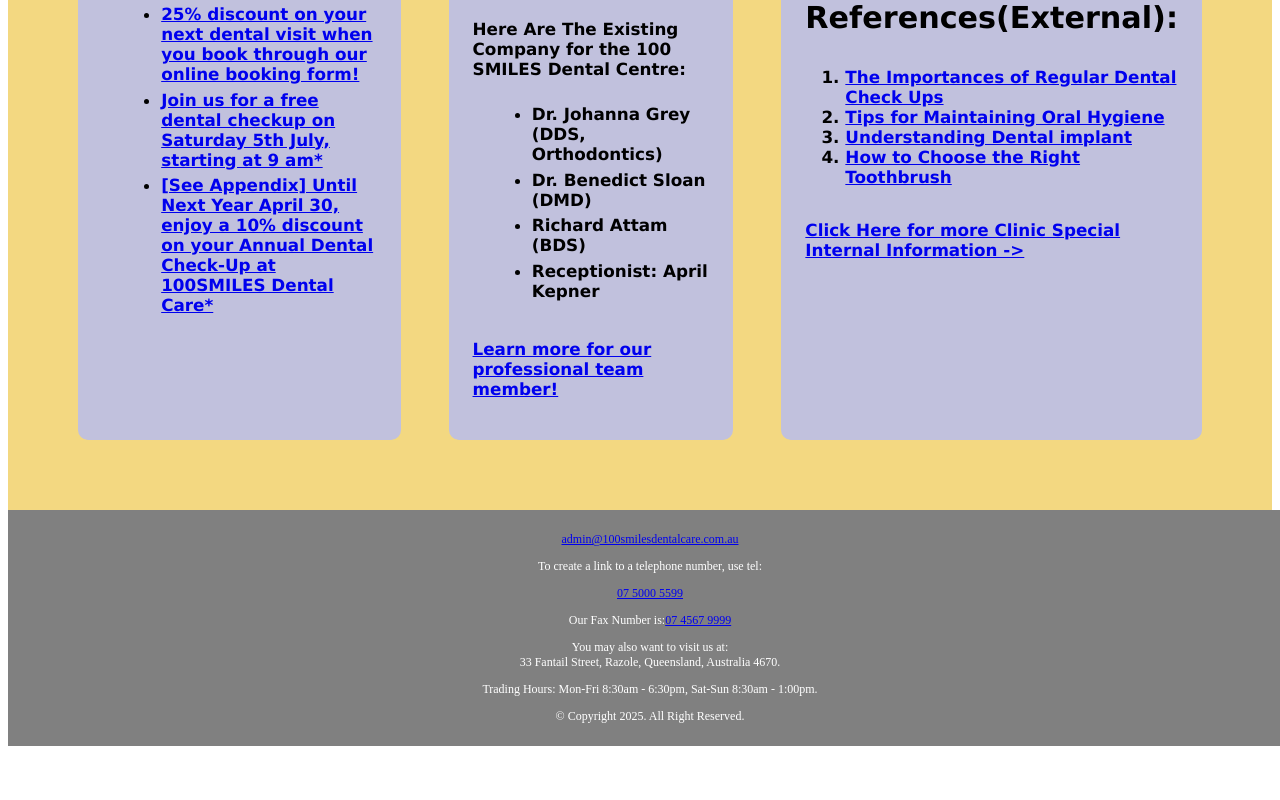
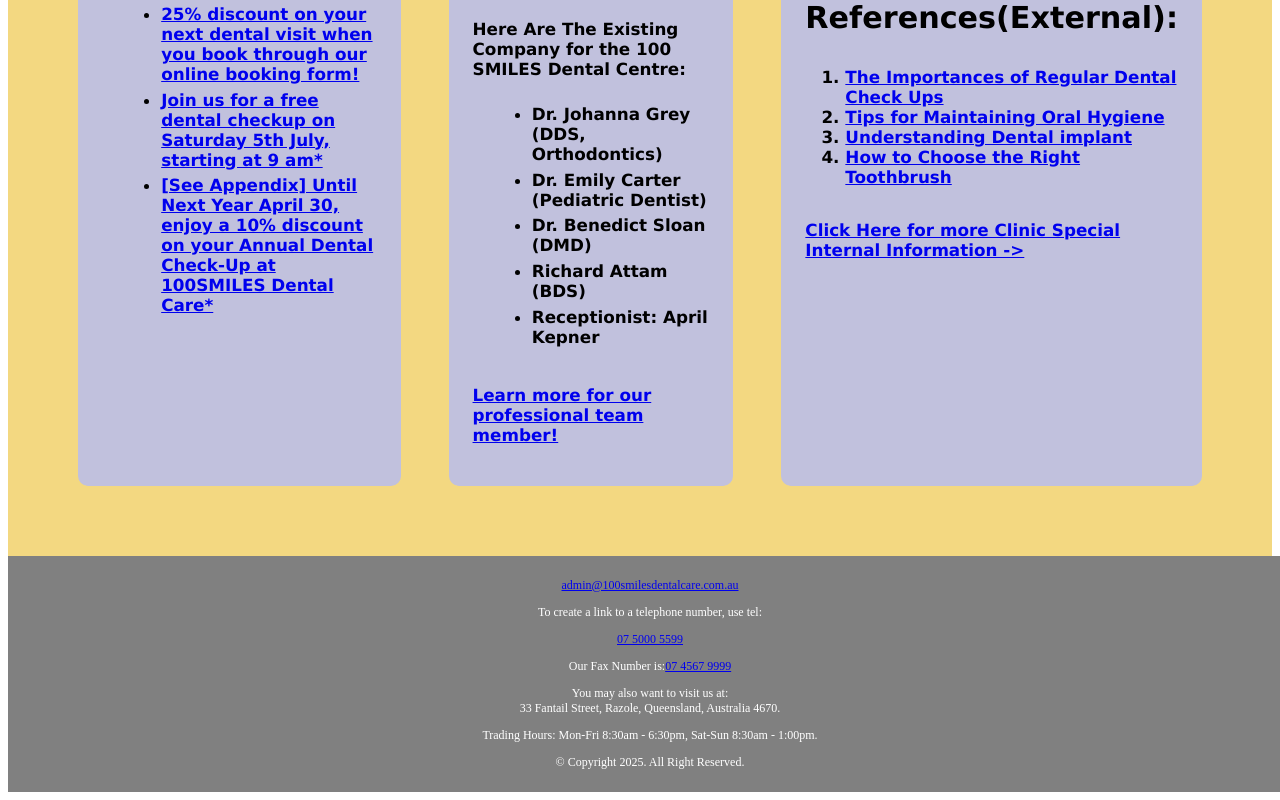
Before and after one commit to Nex-opensourcehorray/CP1406, a plain HTML site: page Assignment_02/Submission for A2 (mingsen hua)/index.html in a window 1280 px wide. Shown: the part 740-1540 px from the top of the page. Before the commit the page ends 1494 px from the top, so only its background shows below. Drawn offline with Linux system fonts and the light colour scheme; a web font is replaced by a local one.

Commit message:
fixed logical mistake.

```diff
--- a/Assignment_02/Submission for A2 (mingsen hua)/index.html
+++ b/Assignment_02/Submission for A2 (mingsen hua)/index.html
@@ -55,6 +55,7 @@
         <p>Here Are The Existing Company for the 100 SMILES Dental Centre:</p>
         <ul>
             <li>Dr. Johanna Grey (DDS, Orthodontics)</li>
+            <li>Dr. Emily Carter (Pediatric Dentist)</li>
             <li>Dr. Benedict Sloan (DMD)</li>
             <li>Richard Attam (BDS)</li>
             <li>Receptionist: April Kepner</li>
```
Also changed, not shown: 1 other file.
